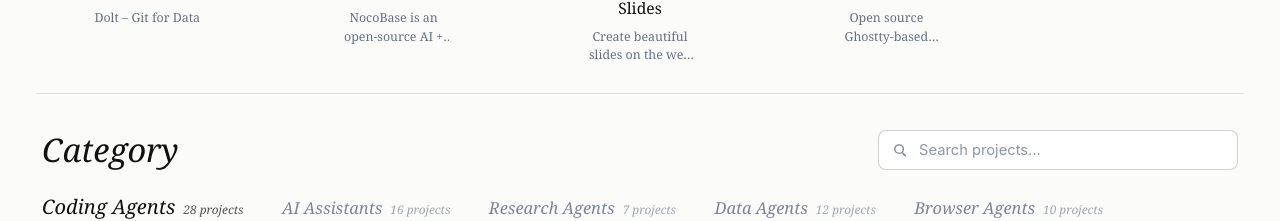
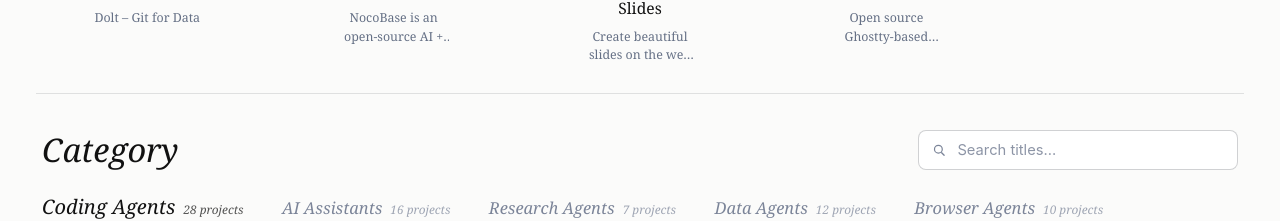
Before and after one commit to Dmaner/awesome-agent-projects, a React (Vite) app: page / in a window 1280 px wide. Shown: the part 1910-2131 px from the top of the page. Built offline with nearby package versions, Linux system fonts and the light colour scheme.

Commit message:
Refine category title search

```diff
--- a/src/App.tsx
+++ b/src/App.tsx
@@ -123,7 +123,7 @@ function CategoryDirectory({ categories }: { categories: AgentCategory[] }) {
             className="category-search__input"
             type="search"
             value={searchQuery}
-            placeholder="Search projects..."
+            placeholder="Search titles..."
             onChange={(event) => setSearchQuery(event.target.value)}
           />
           {searchQuery ? (
@@ -182,7 +182,6 @@ function CategoryDirectory({ categories }: { categories: AgentCategory[] }) {
 
 function CategoryProjectRow({ project, searchTerms }: { project: CategoryProject; searchTerms: string[] }) {
   const tagsText = project.tags.length > 0 ? project.tags.join(", ") : project.repo;
-  const showRepoMatch = searchTerms.length > 0 && matchesSearchTerms(project.repo, searchTerms) && !matchesSearchTerms(`${project.name} ${project.about} ${tagsText}`, searchTerms);
 
   return (
     <li className="category-project">
@@ -196,10 +195,9 @@ function CategoryProjectRow({ project, searchTerms }: { project: CategoryProject
           </a>
           <span className="category-project__stars">{formatStars(project.stars)} stars</span>
         </div>
-        <p className="category-project__about">{highlightText(project.about, searchTerms)}</p>
+        <p className="category-project__about">{project.about}</p>
         <span className="category-project__tags">
-          {highlightText(tagsText, searchTerms)}
-          {showRepoMatch ? <span className="category-project__repo-match">repo: {highlightText(project.repo, searchTerms)}</span> : null}
+          {tagsText}
         </span>
       </div>
     </li>
@@ -287,9 +285,8 @@ function projectMatchesSearch(project: CategoryProject, searchTerms: string[]) {
     return true;
   }
 
-  const tagsText = project.tags.join(" ");
-  return matchesSearchTerms(`${project.name} ${project.repo} ${project.about} ${tagsText}`, searchTerms)
-    || searchTerms.every((term) => [project.name, project.repo, tagsText].some((field) => fuzzyIncludes(field, term)));
+  return matchesSearchTerms(project.name, searchTerms)
+    || searchTerms.every((term) => fuzzyIncludes(project.name, term));
 }
 
 function matchesSearchTerms(value: string, searchTerms: string[]) {
--- a/src/styles.css
+++ b/src/styles.css
@@ -266,15 +266,16 @@ button {
 }
 
 .category-search {
-  width: min(100%, 360px);
-  min-height: 40px;
-  display: grid;
-  grid-template-columns: 18px minmax(0, 1fr) 28px;
+  width: min(100%, 320px);
+  height: 40px;
+  box-sizing: border-box;
+  display: flex;
   align-items: center;
   gap: 10px;
   padding: 0 8px 0 12px;
   border: 1px solid var(--line-strong);
   border-radius: 8px;
+  overflow: hidden;
   color: var(--muted-light);
   background: color-mix(in srgb, var(--panel-strong), transparent 8%);
   transition:
@@ -295,17 +296,23 @@ button {
 }
 
 .category-search__input {
+  appearance: none;
+  -webkit-appearance: none;
+  flex: 1 1 auto;
   min-width: 0;
   width: 100%;
   height: 38px;
   padding: 0;
   border: 0;
+  border-radius: 0;
   outline: 0;
+  box-shadow: none;
   color: var(--text);
   background: transparent;
   font-family: var(--font-sans);
   font-size: 0.92rem;
   line-height: 1;
+  -webkit-tap-highlight-color: transparent;
 }
 
 .category-search__input::placeholder {
@@ -315,10 +322,18 @@ button {
 
 .category-search__input::-webkit-search-decoration,
 .category-search__input::-webkit-search-cancel-button {
+  display: none;
   appearance: none;
+  -webkit-appearance: none;
+}
+
+.category-search__input::selection {
+  color: var(--text);
+  background: color-mix(in srgb, var(--accent), transparent 74%);
 }
 
 .category-search__clear {
+  flex: 0 0 28px;
   width: 28px;
   height: 28px;
   display: grid;
@@ -503,11 +518,6 @@ button {
   line-height: 1.45;
 }
 
-.category-project__repo-match {
-  display: block;
-  margin-top: 3px;
-}
-
 .search-highlight {
   padding: 0 0.12em;
   border-radius: 3px;
@@ -582,7 +592,7 @@ button {
   }
 
   .category-search {
-    width: 100%;
+    width: min(100%, 420px);
   }
 
   .project-strip {
```
